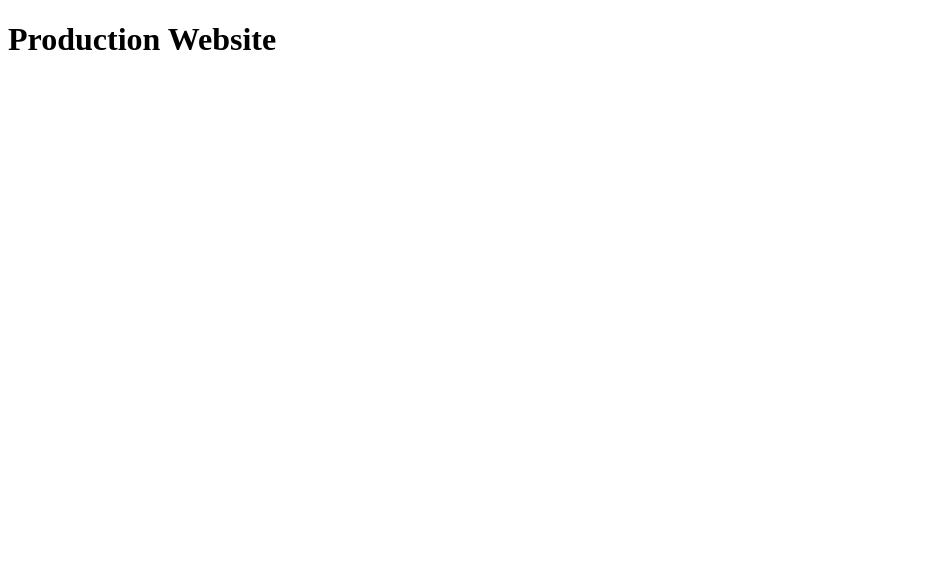
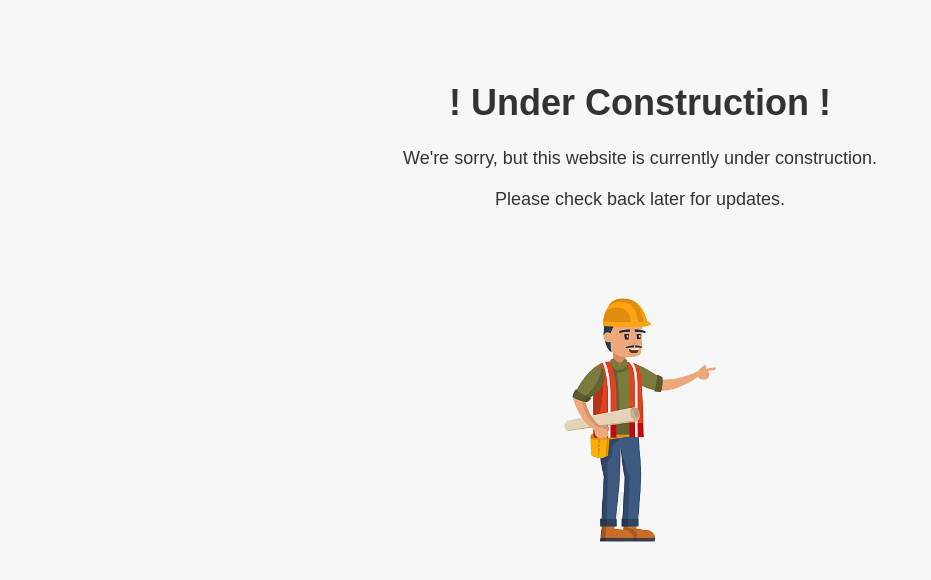
Before and after one commit to jdarcyryan/site-prod, a plain HTML site: page index.html in a window 1280 px wide. Shown: the whole page, without its empty margins (0-931 px from the left). Drawn offline with Linux system fonts and the light colour scheme.

Commit message:
Created under construction page

```diff
--- a/index.html
+++ b/index.html
@@ -1,8 +1,37 @@
 <!DOCTYPE html>
-<html>
+<html lang="en">
+<head>
+  <meta charset="UTF-8">
+  <meta name="viewport" content="width=device-width, initial-scale=1.0">
+  <title>Under Construction</title>
+  <style>
+    body {
+      font-family: Arial, sans-serif;
+      background-color: #f7f7f7;
+      color: #333;
+      text-align: center;
+      padding: 50px;
+    }
+
+    h1 {
+      font-size: 36px;
+    }
+
+    p {
+      font-size: 18px;
+      margin-top: 20px;
+    }
+
+    img {
+      width: 200px;
+      margin-top: 50px;
+    }
+  </style>
+</head>
 <body>
-
-<h1>Production Website</h1>
-
+  <h1>! Under Construction !</h1>
+  <p>We're sorry, but this website is currently under construction.</p>
+  <p>Please check back later for updates.</p>
+  <img src="Builder.png" alt="Builder">
 </body>
 </html>
```
